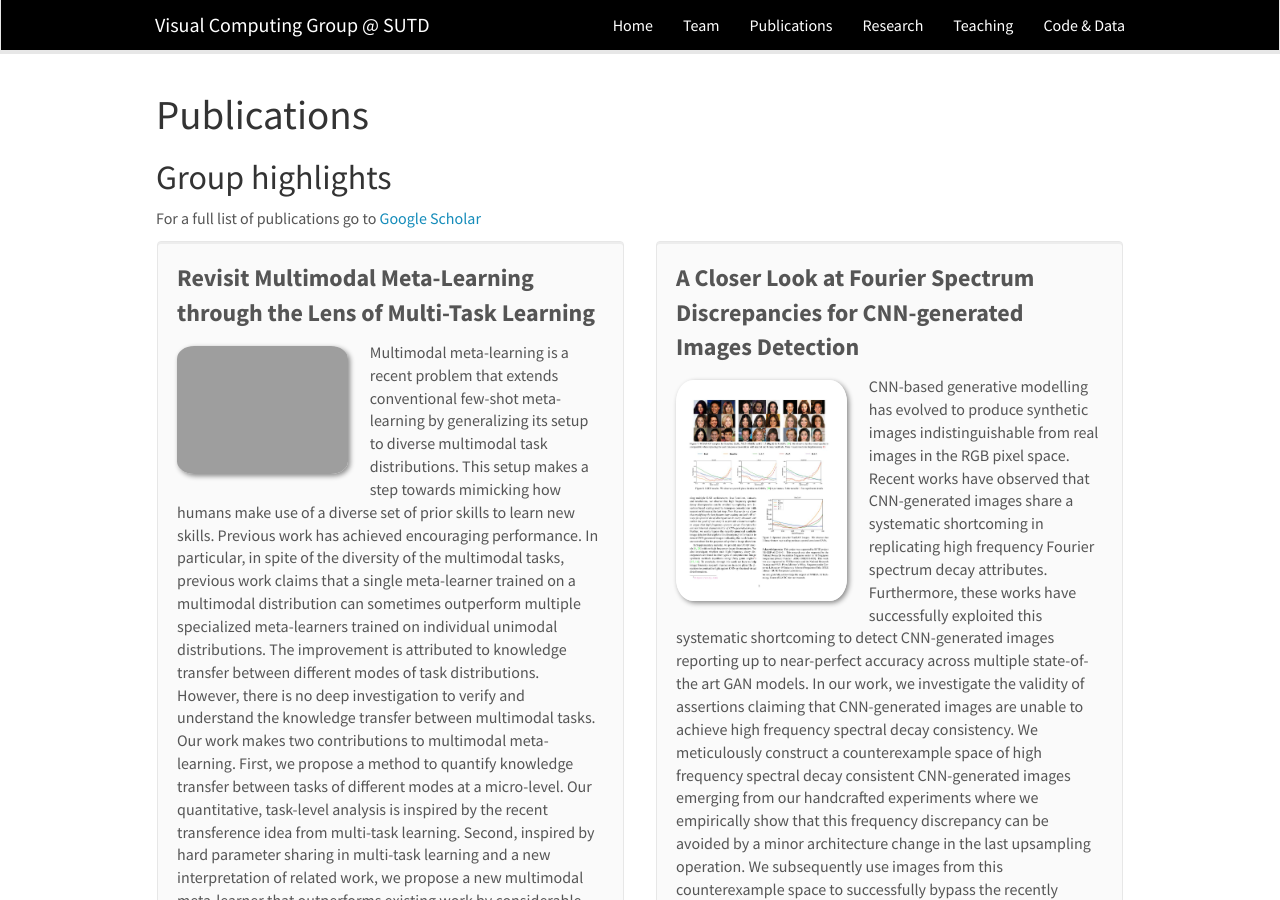
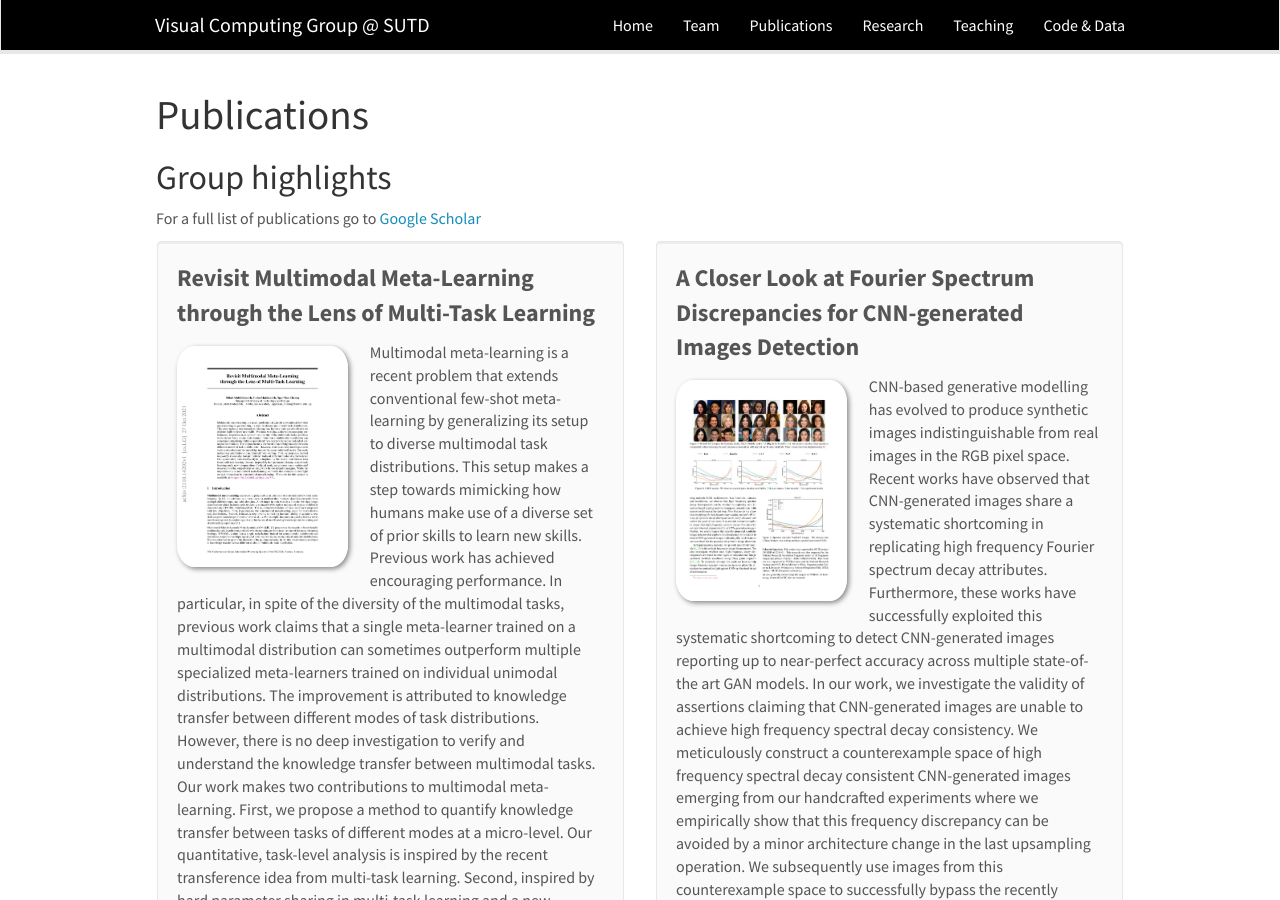
Before and after one commit to sutd-visual-computing-group/sutd-visual-computing-group.github.io, a Jekyll site: the page built from _pages/publications.md, in a window 1280 px wide and 900 px high. Built offline with Jekyll 4.4.1, drawn with Linux system fonts in a browser that asks for light colours; nearby versions of some CDN libraries.

Commit message:
Update publist_2021.yml

```diff
--- a/_data/publist_2021.yml
+++ b/_data/publist_2021.yml
@@ -1,5 +1,5 @@
 - title: Revisit Multimodal Meta-Learning through the Lens of Multi-Task Learning
-  image: TBG_SL.png
+  image: neurips21-thumbnail.jpg
   description: Multimodal meta-learning is a recent problem that extends conventional few-shot meta-learning by generalizing
               its setup to diverse multimodal task distributions. This setup makes a step towards mimicking how humans make use
               of a diverse set of prior skills to learn new skills. Previous work has achieved encouraging performance.
```
